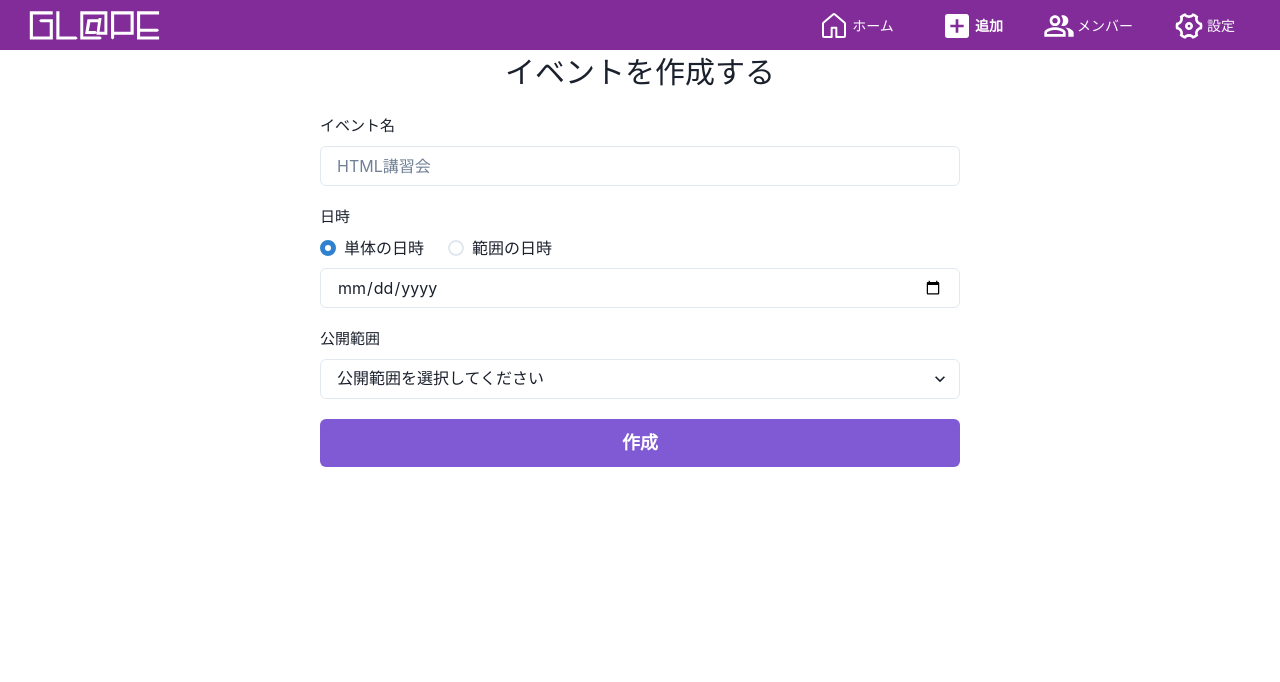
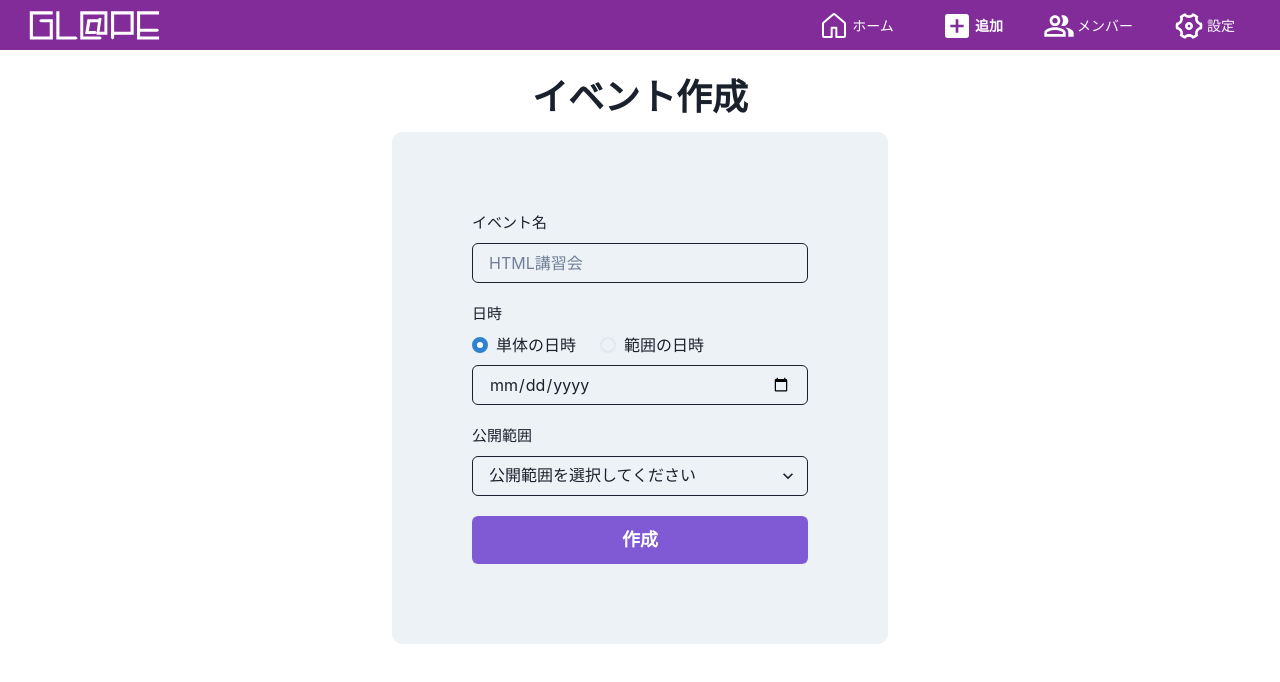
Before and after one commit to club-gleap/glape, a Next.js app: page /home/addEvent in a window 1280 px wide. Shown: the top 682 px of the page. Built offline with nearby package versions, Linux system fonts and the light colour scheme.

Commit message:
fix: UIの修正

```diff
--- a/app/home/addEvent/page.tsx
+++ b/app/home/addEvent/page.tsx
@@ -10,6 +10,7 @@ import {
   Radio,
   RadioGroup,
   HStack,
+  VStack,
 } from "@chakra-ui/react";
 import { useState } from "react";
 
@@ -22,17 +23,24 @@ export default function eventAdd() {
   const [range, setRange] = useState("");
 
   return (
-    <Center>
-      <Stack w={["80%", "50%"]} gap="5">
-        <Box fontSize="30px" textAlign="center">
-          イベントを作成する
-        </Box>
+    <VStack h="100%" flexDirection="column" p={{ base: "12px", lg: "20px" }}>
+      <Text fontSize="4xl" textAlign="center" fontWeight="bold">
+        イベント作成
+      </Text>
+      <Stack
+        w={["95%", "40%"]}
+        bg="gray.100"
+        gap="5"
+        p={{ base: "4", lg: "20" }}
+        rounded="10px"
+      >
         <Stack>
           <Text fontSize="15px">イベント名</Text>
           <Input
             placeholder="HTML講習会"
             value={eventname}
             onChange={(e) => setEventname(e.target.value)}
+            border="1px"
           />
         </Stack>
         <Stack>
@@ -48,6 +56,7 @@ export default function eventAdd() {
               type="date"
               value={singleDate}
               onChange={(e) => setSingleDate(e.target.value)}
+              border="1px"
             />
           ) : (
             <HStack spacing="24px">
@@ -56,12 +65,14 @@ export default function eventAdd() {
                 placeholder="開始日"
                 value={startDate}
                 onChange={(e) => setStartDate(e.target.value)}
+                border="1px"
               />
               <Input
                 type="date"
                 placeholder="終了日"
                 value={endDate}
                 onChange={(e) => setEndDate(e.target.value)}
+                border="1px"
               />
             </HStack>
           )}
@@ -72,6 +83,7 @@ export default function eventAdd() {
             placeholder="公開範囲を選択してください"
             value={range}
             onChange={(e) => setRange(e.target.value)}
+            border="1px"
           >
             <option value="onlyForClub">部内に公開</option>
             <option value="forPublic">一般に公開</option>
@@ -82,6 +94,6 @@ export default function eventAdd() {
           作成
         </Button>
       </Stack>
-    </Center>
+    </VStack>
   );
 }
```
Also changed, not shown: app/event/[eventId]/page.tsx (+5 -5 lines), app/home/page.tsx (+11 -3 lines), app/members/page.tsx (+6 -2 lines).
